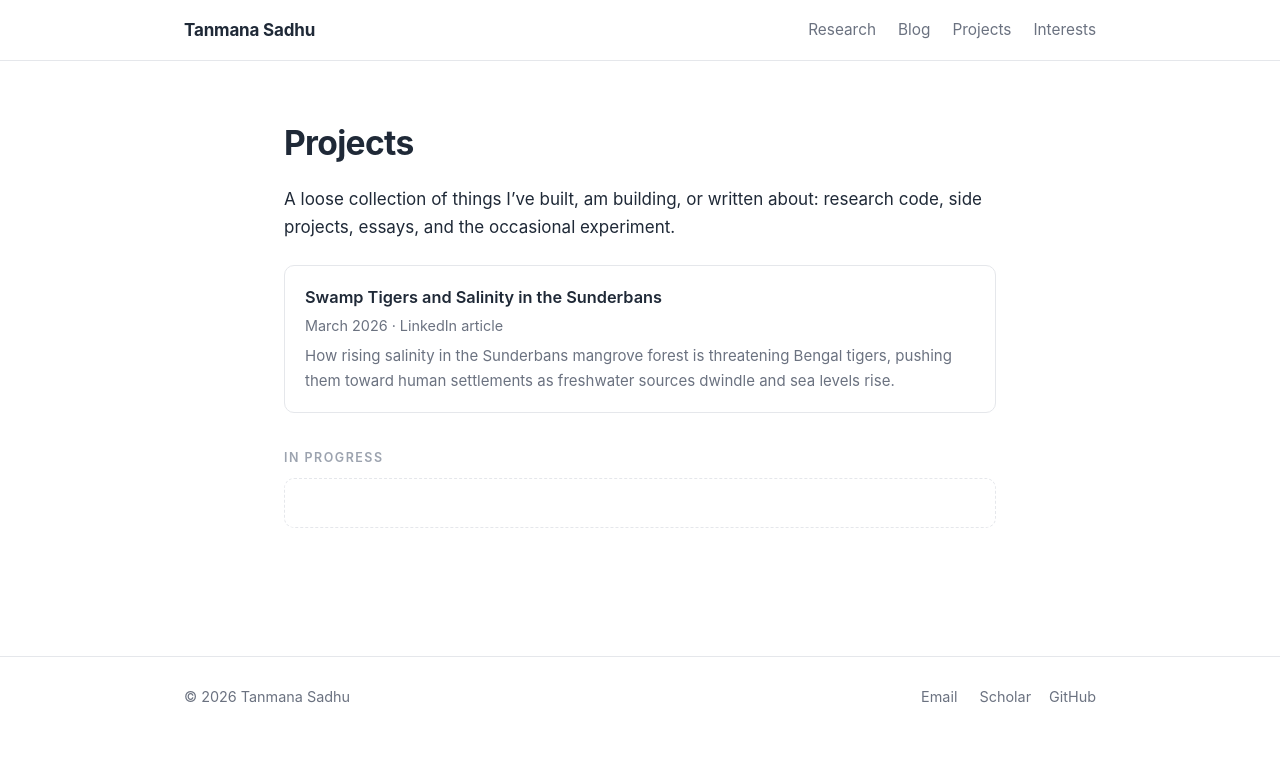
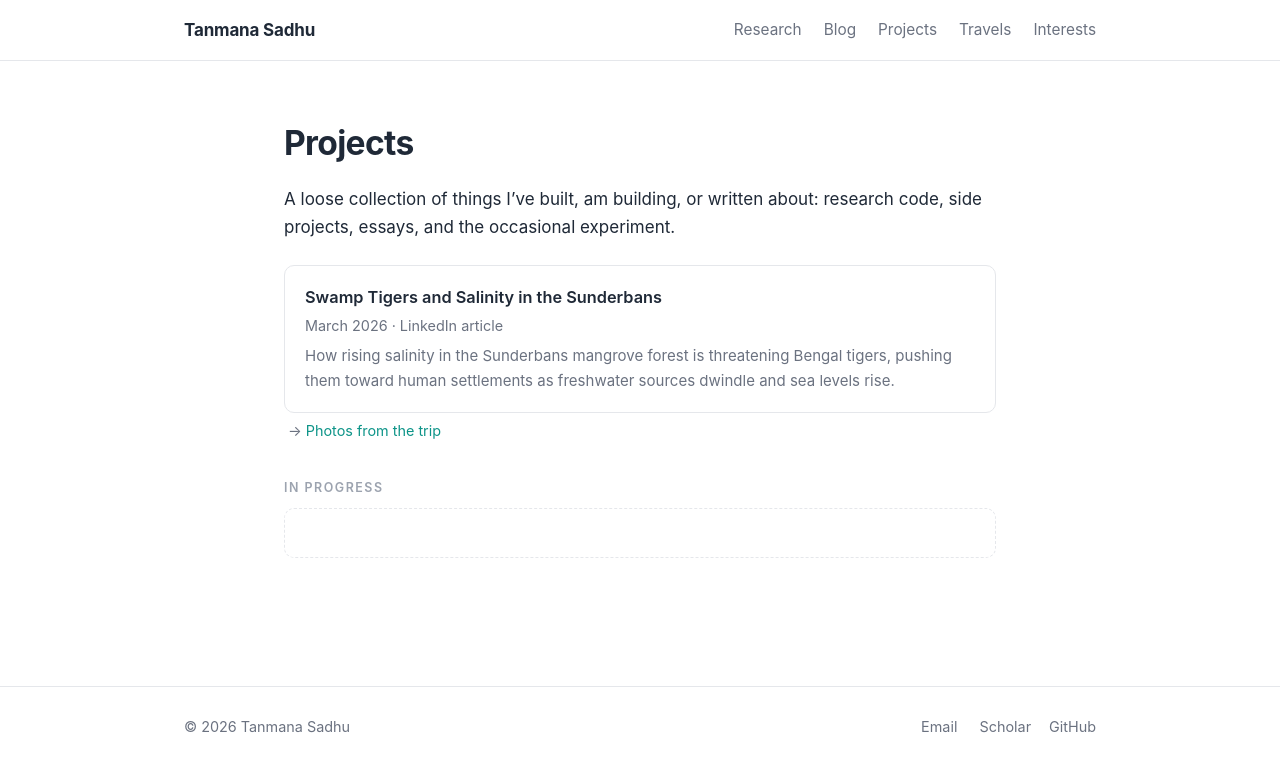
Before and after one commit to tanmana5/tanmana5.github.io, a Jekyll site: the page built from projects.md, in a window 1280 px wide. Shown: the top 772 px of the page. Built offline with Jekyll 4.4.1, drawn with Linux system fonts in a browser that asks for light colours.

Commit message:
Link Sundarbans photo gallery from nav, Interests, and Projects card

```diff
--- a/_includes/nav.html
+++ b/_includes/nav.html
@@ -5,6 +5,7 @@
       <a href="{{ '/research/'  | relative_url }}">Research</a>
       <a href="{{ '/blog/'      | relative_url }}">Blog</a>
       <a href="{{ '/projects/'  | relative_url }}">Projects</a>
+      <a href="{{ '/travels/sundarbans/' | relative_url }}">Travels</a>
       <a href="{{ '/interests/' | relative_url }}">Interests</a>
     </nav>
   </div>
--- a/assets/css/main.css
+++ b/assets/css/main.css
@@ -234,6 +234,11 @@ blockquote {
   margin: 0;
 }
 .card .tags { margin-top: 8px; }
+.card-more {
+  margin: 6px 0 0 4px;
+  font-size: 0.9rem;
+  color: var(--text-muted);
+}
 
 .tag {
   display: inline-block;
--- a/projects.md
+++ b/projects.md
@@ -17,6 +17,7 @@ side projects, essays, and the occasional experiment.
       <p class="meta">March 2026 · LinkedIn article</p>
       <p class="desc">How rising salinity in the Sunderbans mangrove forest is threatening Bengal tigers, pushing them toward human settlements as freshwater sources dwindle and sea levels rise.</p>
     </a>
+    <p class="card-more">→ <a href="{{ '/travels/sundarbans/' | relative_url }}">Photos from the trip</a></p>
   </li>
 </ul>
 
```
Also changed, not shown: interests.md (+1 -1 lines).
